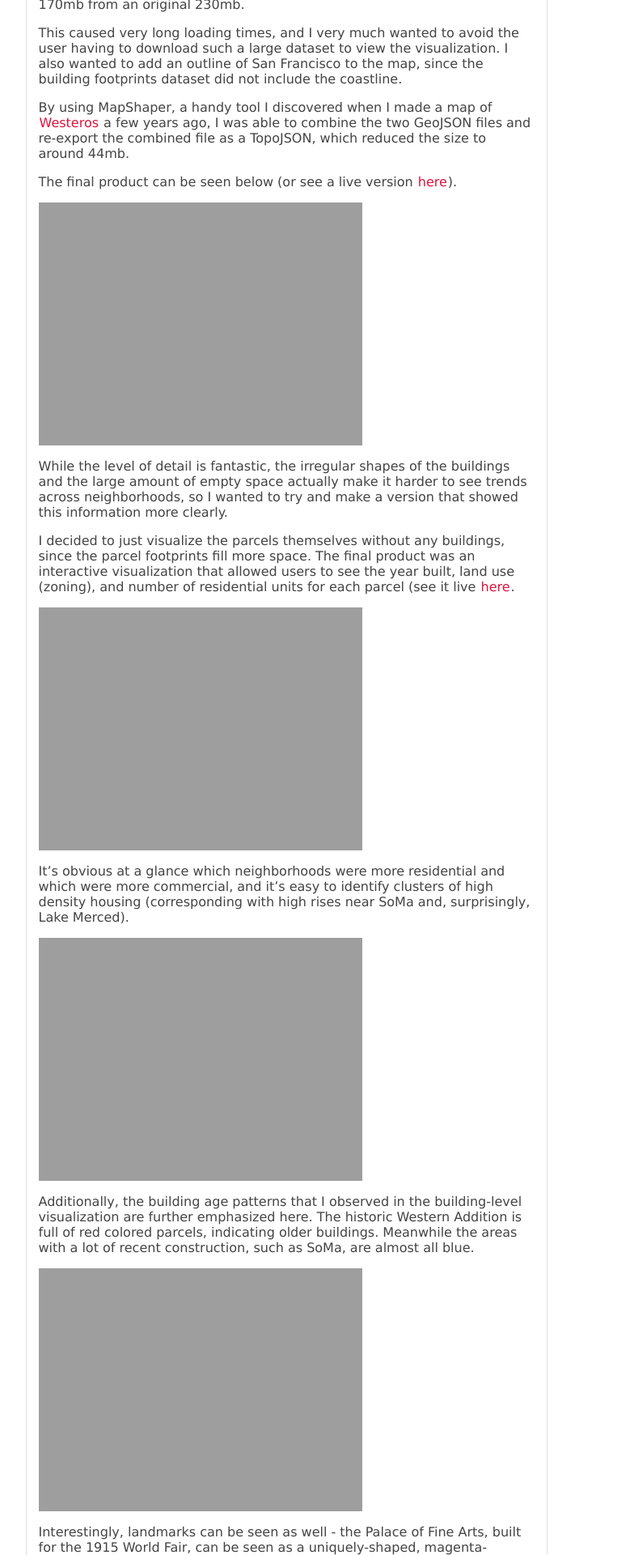
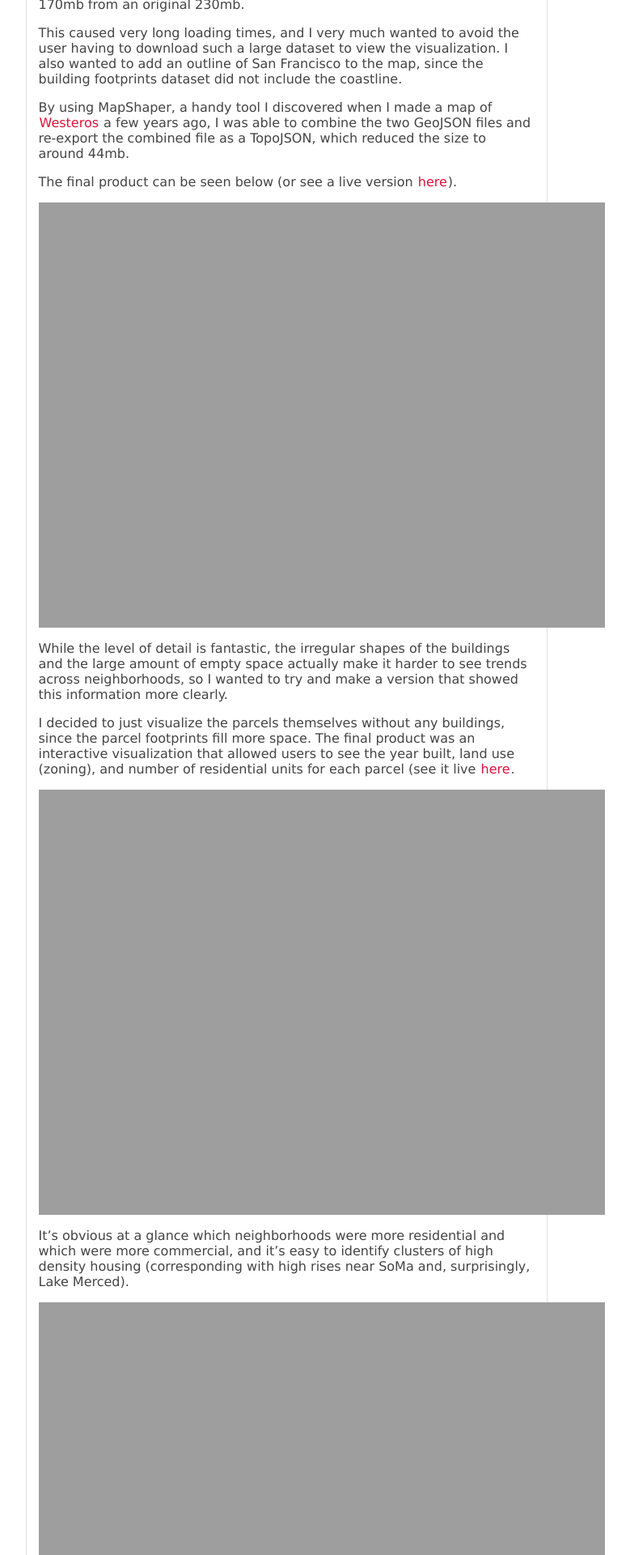
Before and after one commit to yangdanny97/yangdanny97.github.io, a Jekyll site: the page built from _posts/2019-08-25-D3-Mapping-SF-Building-Ages.md, in a window 1280 px wide. Shown: the part 726-2646 px from the top of the page at 81% size, without its empty margins (286-1065 px from the left). Built offline with Jekyll 4.4.1, drawn with Linux system fonts in a browser that asks for light colours.

Commit message:
update image styling

```diff
--- a/_posts/2019-08-25-D3-Mapping-SF-Building-Ages.md
+++ b/_posts/2019-08-25-D3-Mapping-SF-Building-Ages.md
@@ -27,23 +27,23 @@ By using MapShaper, a handy tool I discovered when I made a map of [Westeros](ht
 
 The final product can be seen below (or see a live version [here](https://yangdanny97.github.io/misc/sf_building_ages/)).
 
-![building age in San Francisco](https://yangdanny97.github.io/misc/sf_mapping/1.png){: height="px400"}
+![building age in San Francisco](https://yangdanny97.github.io/misc/sf_mapping/1.png){: height="px400" width="700"}
 
 While the level of detail is fantastic, the irregular shapes of the buildings and the large amount of empty space actually make it harder to see trends across neighborhoods, so I wanted to try and make a version that showed this information more clearly.
 
 I decided to just visualize the parcels themselves without any buildings, since the parcel footprints fill more space.
 The final product was an interactive visualization that allowed users to see the year built, land use (zoning), and number of residential units for each parcel (see it live [here](https://yangdanny97.github.io/misc/sf_land_use/).
 
-![zoning in San Francisco](https://yangdanny97.github.io/misc/sf_mapping/2.png){: height="px400"}
+![zoning in San Francisco](https://yangdanny97.github.io/misc/sf_mapping/2.png){: height="px400" width="700"}
 
 It's obvious at a glance which neighborhoods were more residential and which were more commercial, and it's easy to identify clusters of high density housing (corresponding with high rises near SoMa and, surprisingly, Lake Merced).
 
-![high density housing in San Francisco](https://yangdanny97.github.io/misc/sf_mapping/3.png){: height="px400"}
+![high density housing in San Francisco](https://yangdanny97.github.io/misc/sf_mapping/3.png){: height="px400" width="700"}
 
 Additionally, the building age patterns that I observed in the building-level visualization are further emphasized here.
 The historic Western Addition is full of red colored parcels, indicating older buildings. Meanwhile the areas with a lot of recent construction, such as SoMa, are almost all blue.
 
-![parcel age in San Francisco](https://yangdanny97.github.io/misc/sf_mapping/4.png){: height="px400"}
+![parcel age in San Francisco](https://yangdanny97.github.io/misc/sf_mapping/4.png){: height="px400" width="700"}
 
 Interestingly, landmarks can be seen as well - the Palace of Fine Arts, built for the 1915 World Fair, can be seen as a uniquely-shaped, magenta-colored parcel at the top of the map.
 
```
